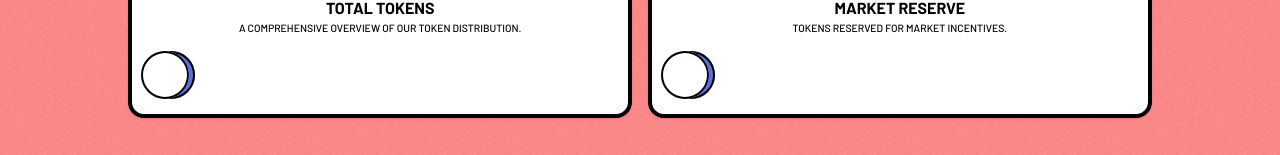
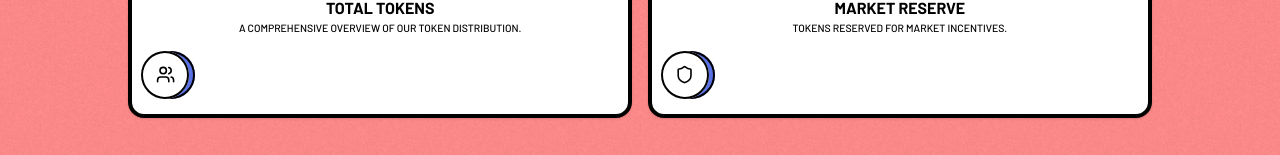
Before and after one commit to MulikaV/03776a34-cd78-46b5-9c94-11d275b708ce, a Next.js app: page / in a window 1280 px wide. Shown: the part 3391-3546 px from the top of the page. Built offline with nearby package versions, Linux system fonts and the light colour scheme.

Commit message:
Update project files

```diff
--- a/src/app/page.tsx
+++ b/src/app/page.tsx
@@ -8,6 +8,7 @@ import ImageFAQ from '@/components/sections/layouts/faq/ImageFAQ';
 import HowToBuy2D from '@/components/sections/layouts/howtobuy/2DHTB';
 import BigNumberTokenomics from '@/components/sections/layouts/tokenomics/BigNumberTokenomics';
 import FooterBase from '@/components/footer/FooterBase';
+import { Users, Shield } from 'lucide-react';
 
 export default function Home() {
   return (
@@ -56,11 +57,10 @@ export default function Home() {
       <div id="tokenomics" data-section="tokenomics" className="scroll-mt-24">
         <BigNumberTokenomics
           title="Tokenomics"
-          description="Explore our unique token distribution!
-          "
+          description="Explore our unique token distribution!"
           kpiItems={[
-            { value: '500,000', description: 'Total Tokens', longDescription: 'A comprehensive overview of our token distribution.', icon: "Users" },
-            { value: '30%', description: 'Market Reserve', longDescription: 'Tokens reserved for market incentives.', icon: "Shield" }
+            { value: '500,000', description: 'Total Tokens', longDescription: 'A comprehensive overview of our token distribution.', icon: Users },
+            { value: '30%', description: 'Market Reserve', longDescription: 'Tokens reserved for market incentives.', icon: Shield }
           ]}
         />
       </div>
```
